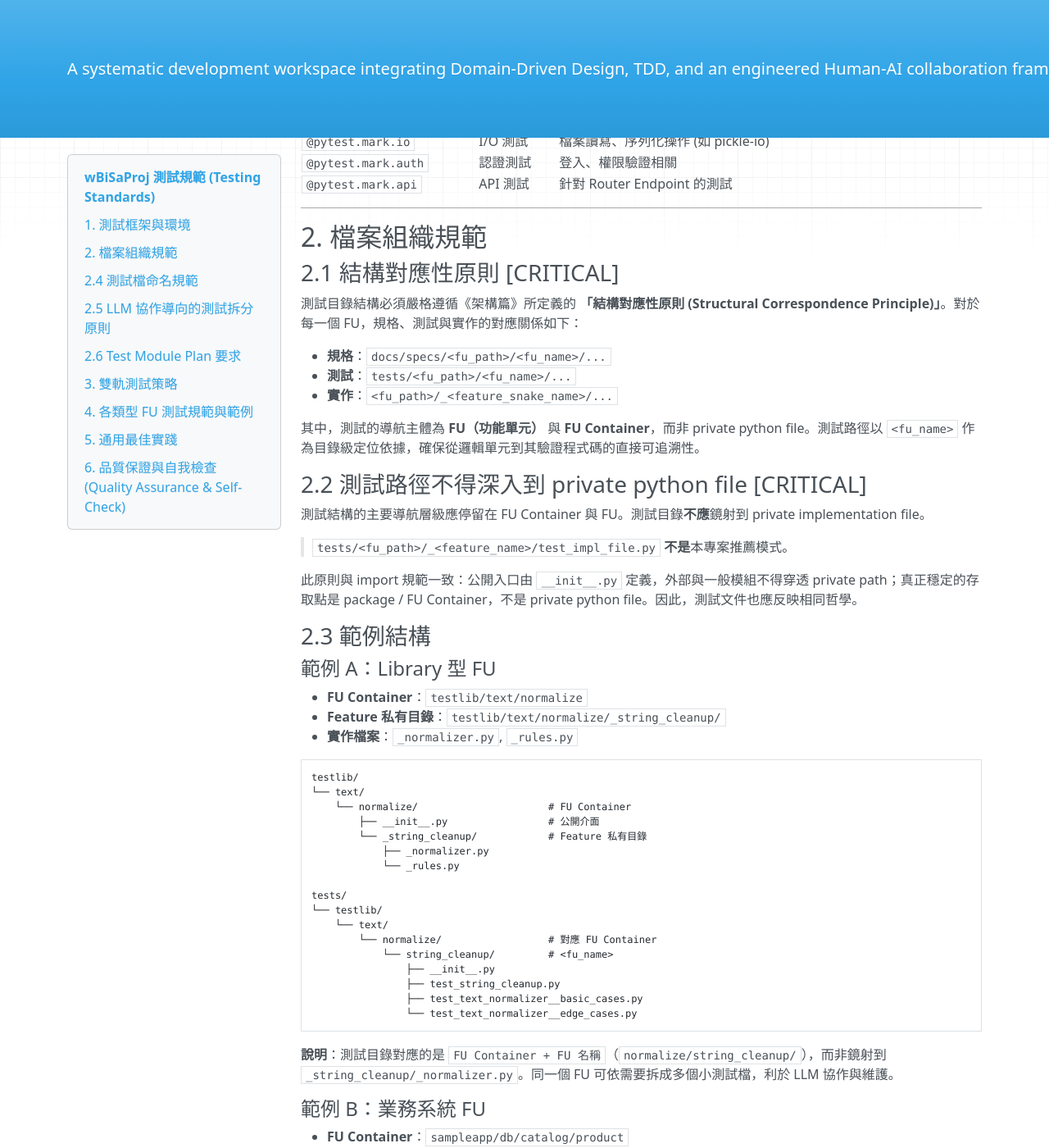
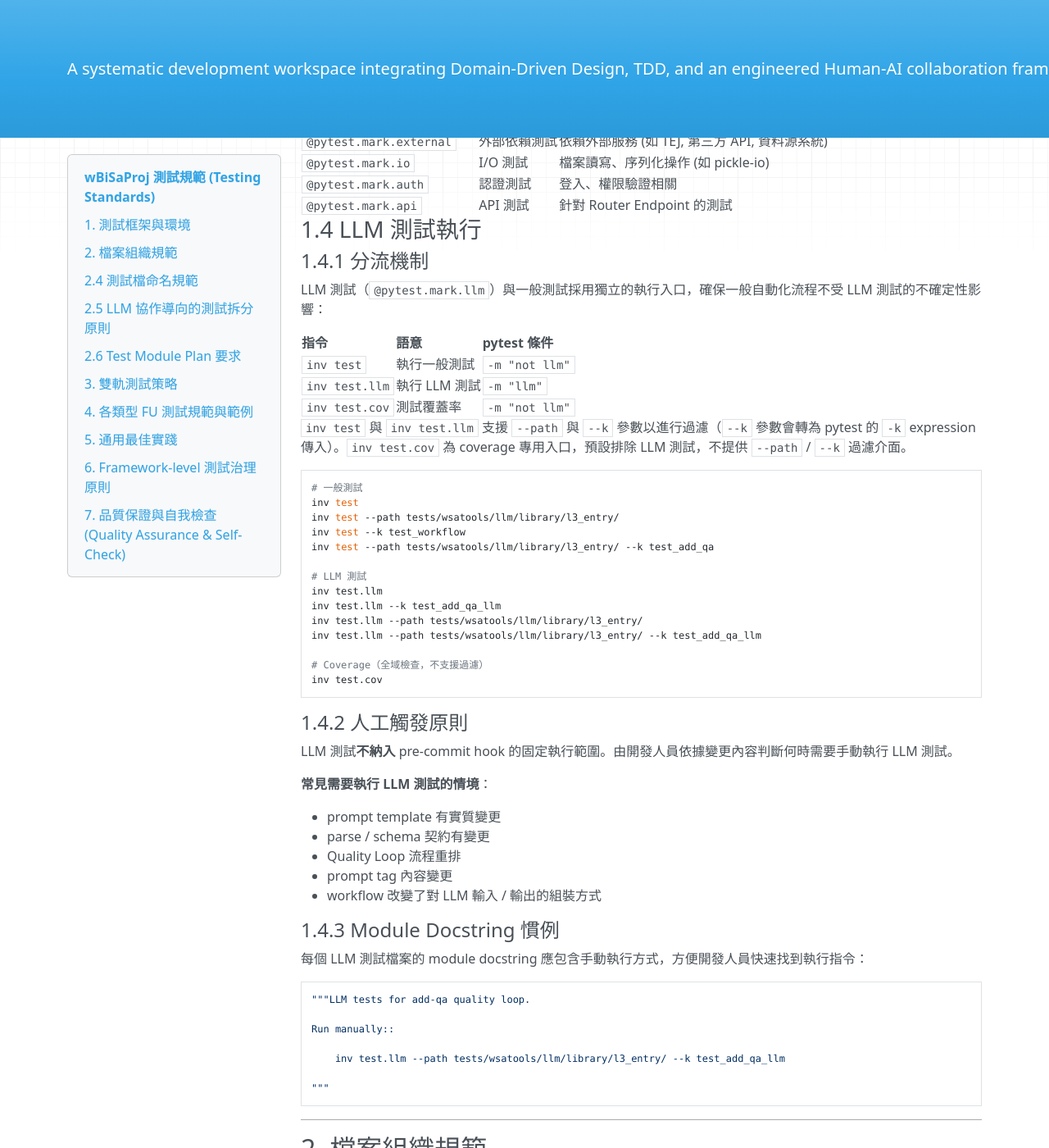
Before and after one commit to Wanini0209/wBiSaProj, an MkDocs documentation site: the page built from docs/standards/testing.md, in a window 1280 px wide and 1400 px high, scrolled down 957 px. Shown: the whole window at 82% size. Built offline with MkDocs 1.6.1, drawn with Linux system fonts in a browser that asks for light colours; nearby versions of some CDN libraries; some of the changed text lies outside the part shown.

Commit message:
docs(project): define LLM test execution rules
- Add §1.4: LLM test execution (routing, manual trigger,
  docstring convention)
- Add §4.6: LLM component test types
- Add §6: framework-level test governance principle
- Update §7 quality checklist and align CLI to inv test

````diff
--- a/docs/standards/testing.md
+++ b/docs/standards/testing.md
@@ -36,6 +36,7 @@ async def test_async_operation():
 | `@pytest.mark.unit` | 單元測試 | 執行速度快、無外部 I/O、邏輯驗證 |
 | `@pytest.mark.integration` | 整合測試 | 元件互動、使用 In-Memory DB |
 | `@pytest.mark.e2e` | 端到端測試 | 完整流程、真實外部連線 |
+| `@pytest.mark.llm` | LLM 測試 | 需要人工觸發 LLM 互動的測試，預設排除於一般自動化執行 |
 | `@pytest.mark.slow` | 慢速測試 | 執行時間 > 1秒 |
 | `@pytest.mark.fast` | 快速測試 | 執行時間極短的測試 |
 | `@pytest.mark.database` | 資料庫測試 | 需要 DB Session 的測試 |
@@ -44,6 +45,63 @@ async def test_async_operation():
 | `@pytest.mark.io` | I/O 測試 | 檔案讀寫、序列化操作 (如 pickle-io) |
 | `@pytest.mark.auth` | 認證測試 | 登入、權限驗證相關 |
 | `@pytest.mark.api` | API 測試 | 針對 Router Endpoint 的測試 |
+
+### 1.4 LLM 測試執行
+
+#### 1.4.1 分流機制
+
+LLM 測試（`@pytest.mark.llm`）與一般測試採用獨立的執行入口，確保一般自動化流程不受 LLM 測試的不確定性影響：
+
+| 指令 | 語意 | pytest 條件 |
+| :--- | :--- | :--- |
+| `inv test` | 執行一般測試 | `-m "not llm"` |
+| `inv test.llm` | 執行 LLM 測試 | `-m "llm"` |
+| `inv test.cov` | 測試覆蓋率 | `-m "not llm"` |
+
+`inv test` 與 `inv test.llm` 支援 `--path` 與 `--k` 參數以進行過濾（`--k` 參數會轉為 pytest 的 `-k` expression 傳入）。`inv test.cov` 為 coverage 專用入口，預設排除 LLM 測試，不提供 `--path` / `--k` 過濾介面。
+
+```bash
+# 一般測試
+inv test
+inv test --path tests/wsatools/llm/library/l3_entry/
+inv test --k test_workflow
+inv test --path tests/wsatools/llm/library/l3_entry/ --k test_add_qa
+
+# LLM 測試
+inv test.llm
+inv test.llm --k test_add_qa_llm
+inv test.llm --path tests/wsatools/llm/library/l3_entry/
+inv test.llm --path tests/wsatools/llm/library/l3_entry/ --k test_add_qa_llm
+
+# Coverage（全域檢查，不支援過濾）
+inv test.cov
+```
+
+#### 1.4.2 人工觸發原則
+
+LLM 測試**不納入** pre-commit hook 的固定執行範圍。由開發人員依據變更內容判斷何時需要手動執行 LLM 測試。
+
+**常見需要執行 LLM 測試的情境**：
+
+- prompt template 有實質變更
+- parse / schema 契約有變更
+- Quality Loop 流程重排
+- prompt tag 內容變更
+- workflow 改變了對 LLM 輸入 / 輸出的組裝方式
+
+#### 1.4.3 Module Docstring 慣例
+
+每個 LLM 測試檔案的 module docstring 應包含手動執行方式，方便開發人員快速找到執行指令：
+
+```python
+"""LLM tests for add-qa quality loop.
+
+Run manually::
+
+    inv test.llm --path tests/wsatools/llm/library/l3_entry/ --k test_add_qa_llm
+
+"""
+```
 
 ---
 
@@ -392,6 +450,18 @@ async def test_get_volume_analysis_endpoint():
 - **依賴處理**：視情況使用真實連線 (需標記 `@external`) 或 VCR (錄製回應)。
 - **標記**：`@pytest.mark.external`, `@pytest.mark.slow`
 
+### 4.6 Type VI: LLM 相關元件 (wsatools)
+
+wsatools 中的 LlmTask、QualityLoop 等元件涉及 LLM 互動，其測試分為兩類：
+
+#### 一般測試（自動化可執行）
+
+針對不需要 LLM 互動的邏輯，例如 prompt 組裝、parse 邏輯、pre/post processing、schema 驗證等。這些測試使用標準 `@pytest.mark.unit` 標記，納入 `inv test` 的執行範圍。
+
+#### LLM 測試（人工觸發）
+
+針對需要實際呼叫 LLM 的端到端驗證，例如確認 prompt 是否能產出預期格式的輸出、Quality Loop 的收斂行為等。這些測試使用 `@pytest.mark.llm` 標記，僅透過 `inv test.llm` 手動執行。
+
 ---
 
 ## 5. 通用最佳實踐
@@ -516,17 +586,42 @@ class TestStockPricing:
 
 ---
 
-## 6. 品質保證與自我檢查 (Quality Assurance & Self-Check)
+## 6. Framework-level 測試治理原則
+
+### 6.1 公開 framework 類別的測試判斷
+
+公開 framework 類別（如 base class、abstract class）的測試需求，取決於該類別是否承載具體可驗證的行為：
+
+> 公開 framework 類別若承載具體可驗證行為（如 template method 中的固定流程、預設行為、輸入驗證等），應提供 framework-level unit tests。
+>
+> 若公開 framework 類別僅提供極輕量抽象殼層（如純粹的方法簽章轉發、無邏輯的生命週期鉤子），且可驗證邏輯完全位於具體子類，則可不設 base test。
+
+### 6.2 判斷指引
+
+| 條件 | 判斷 | 範例 |
+| :--- | :--- | :--- |
+| 有 template method 中的固定編排邏輯 | 需要 base test | `LlmTask` 的 `run()` 編排 prompt → call → parse |
+| 有預設行為或輸入驗證 | 需要 base test | `LlmQualityLoop` 的迭代控制邏輯 |
+| 僅定義 abstract method 簽章，無具體邏輯 | 可不設 base test | 純 interface 定義 |
+| 極輕量殼層，僅轉發呼叫 | 可不設 base test | `Workflow` 僅提供極輕量的 public entry / template shell，實質可驗證邏輯位於具體子類的 `execute()` 編排中 |
+
+### 6.3 原則
+
+此判斷的核心不是類別在繼承層級中的位置，而是**該類別本身是否包含值得獨立驗證的邏輯**。若包含，就值得測試；若不包含，測試應聚焦於具體子類。
+
+---
+
+## 7. 品質保證與自我檢查 (Quality Assurance & Self-Check)
 
 在提交 Pull Request (PR) 之前，請務必對照以下清單進行自我審查。本專案強調「品質內建」，測試程式碼的品質直接影響系統的穩定性與可維護性。
 
-### 6.1 自動化檢查 (Automated Checks)
+### 7.1 自動化檢查 (Automated Checks)
 
-- [ ] **測試通過**: 已執行 `pytest` 並確認所有測試皆通過 (Green Light)。
+- [ ] **測試通過**: 已執行 `inv test` 並確認所有一般測試皆通過 (Green Light)。若涉及 LLM 相關變更，已透過 `inv test.llm` 確認 LLM 測試通過。
 - [ ] **風格合規**: 測試程式碼本身已通過 `inv style` (Black/Ruff) 檢查。
 - [ ] **Async 檢查**: 確認執行過程中無 `RuntimeWarning: coroutine ... was never awaited` 警告。
 
-### 6.2 架構合規性檢查 (Architectural Compliance) [CRITICAL]
+### 7.2 架構合規性檢查 (Architectural Compliance) [CRITICAL]
 
 - [ ] **路徑對應性**: 測試檔案路徑是否遵循 `tests/<fu_path>/<fu_name>/...` 的 FU 級目錄結構？
 - [ ] **私有路徑隔離**: 測試目錄是否避免鏡射 private implementation file（如 `_<feature_name>/`）？
@@ -540,10 +635,13 @@ class TestStockPricing:
     - [ ] **API Layer**: 是否 Mock 了 Service 層？確認 API 測試不依賴業務邏輯的實作細節。
 - [ ] **雙軌策略**:
     - [ ] 對於 Collector/Extractor (外部資料源)，是否採用「探索式驗證」思路而非僅 Mock 快樂路徑？
+- [ ] **LLM 標記**:
+    - [ ] 需要 LLM 互動的測試是否已標記 `@pytest.mark.llm`？
+    - [ ] LLM 測試檔案的 module docstring 是否包含手動執行方式？
 
-### 6.3 實作細節檢查 (Implementation Details)
+### 7.3 實作細節檢查 (Implementation Details)
 
-- [ ] **Markers 標記**: 是否已根據測試性質加上正確的 `@pytest.mark.xxx` (如 `unit`, `integration`, `asyncio`)？
+- [ ] **Markers 標記**: 是否已根據測試性質加上正確的 `@pytest.mark.xxx` (如 `unit`, `integration`, `asyncio`, `llm`)？
 - [ ] **頂層導入**: 確認沒有在測試函數內部進行 `import` (除了解決循環依賴的極少數特例外)。
 - [ ] **斷言使用**: 是否使用標準 `assert` 語句？
 - [ ] **非同步語法**: 涉及 I/O 的測試是否定義為 `async def` 並正確使用 `await`？
````
